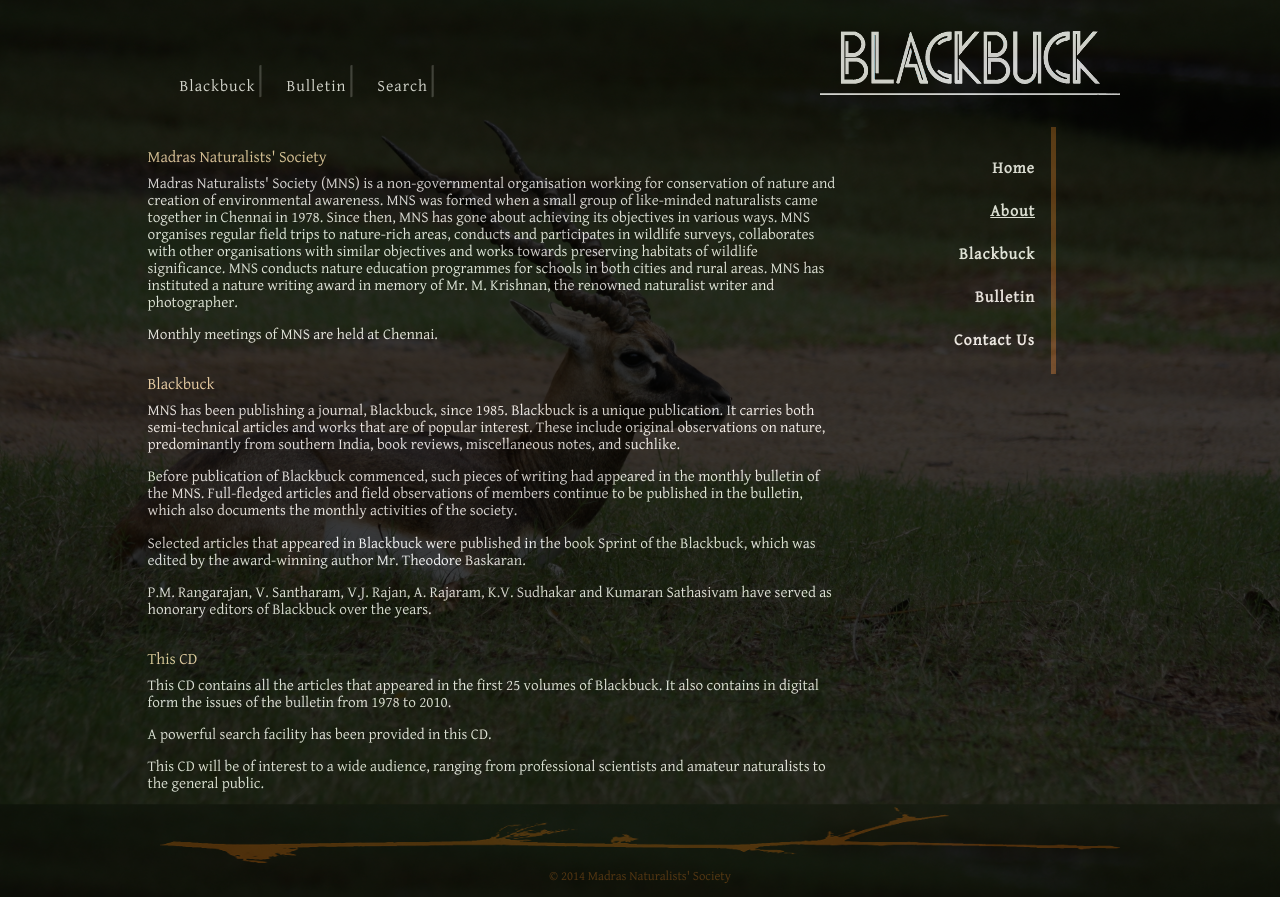
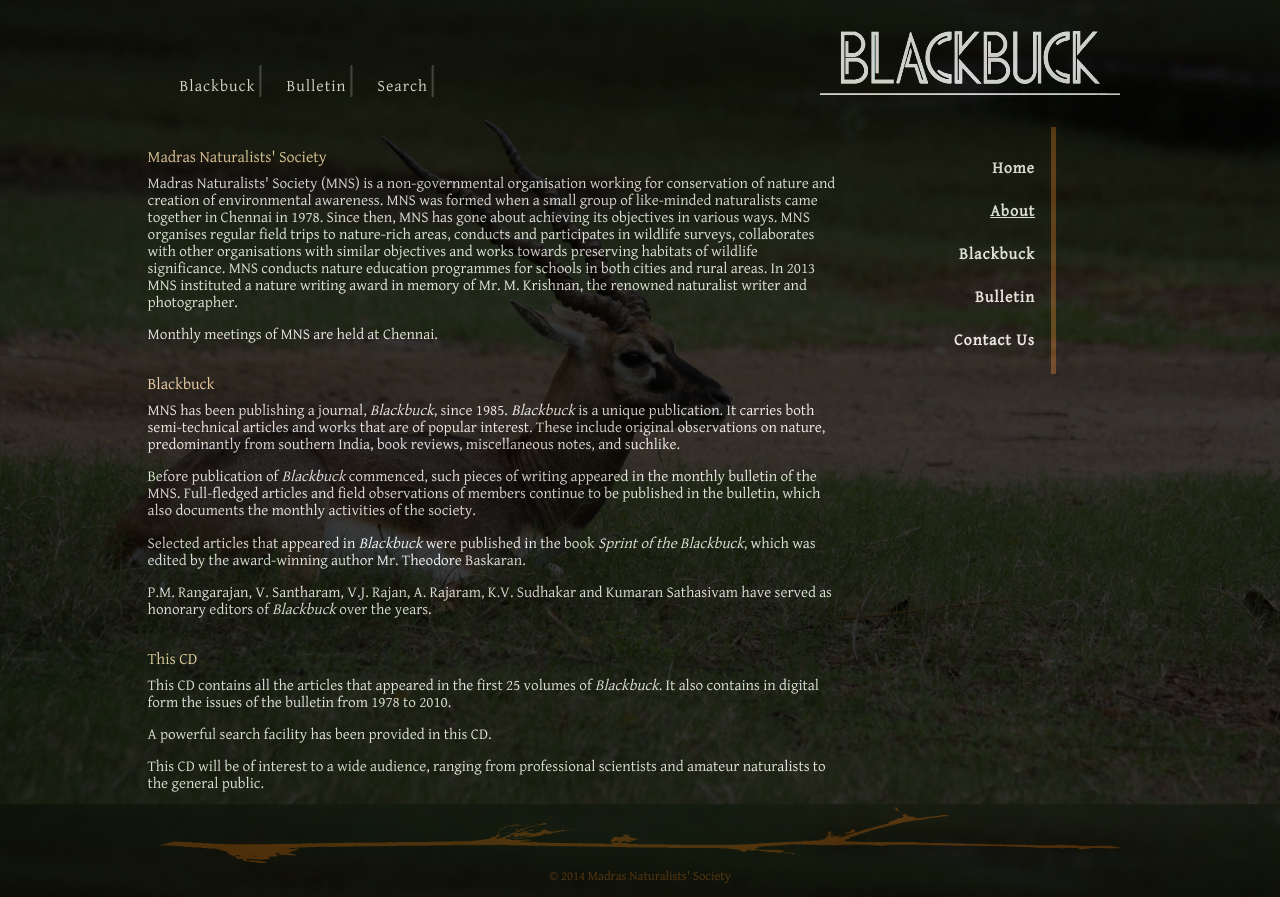
Before and after one commit to SrirangaDigital/mns, a PHP site: page /php/about.php in a window 1280 px wide. Shown: the part 49-946 px from the top of the page. Run offline with PHP 8.4, Linux system fonts and the light colour scheme.

Commit message:
Commit No. 4 - about page changed

```diff
--- a/php/about.php
+++ b/php/about.php
@@ -38,15 +38,15 @@
 				</ul>
 			</div>
             <p class="about_head">Madras Naturalists&apos; Society</p>
-            <p class="about_p">Madras Naturalists&apos; Society (MNS) is a non-governmental organisation working for conservation of nature and creation of environmental awareness. MNS was formed when a small group of like-minded naturalists came together in Chennai in 1978. Since then, MNS has gone about achieving its objectives in various ways. MNS organises regular field trips to nature-rich areas, conducts and participates in wildlife surveys, collaborates with other organisations with similar objectives and works towards preserving habitats of wildlife significance. MNS conducts nature education programmes for schools in both cities and rural areas. MNS has instituted a nature writing award in memory of Mr. M. Krishnan, the renowned naturalist writer and photographer.</p>
+            <p class="about_p">Madras Naturalists&apos; Society (MNS) is a non-governmental organisation working for conservation of nature and creation of environmental awareness. MNS was formed when a small group of like-minded naturalists came together in Chennai in 1978. Since then, MNS has gone about achieving its objectives in various ways. MNS organises regular field trips to nature-rich areas, conducts and participates in wildlife surveys, collaborates with other organisations with similar objectives and works towards preserving habitats of wildlife significance. MNS conducts nature education programmes for schools in both cities and rural areas. In 2013 MNS instituted a nature writing award in memory of Mr. M. Krishnan, the renowned naturalist writer and photographer.</p>
             <p class="about_p">Monthly meetings of MNS are held at Chennai.</p>
             <p class="about_head">Blackbuck </p>
-            <p class="about_p">MNS has been publishing a journal, Blackbuck, since 1985. Blackbuck is a unique publication. It carries both semi-technical articles and works that are of popular interest. These include original observations on nature, predominantly from southern India, book reviews, miscellaneous notes, and suchlike.</p>
-            <p class="about_p">Before publication of Blackbuck commenced, such pieces of writing had appeared in the monthly bulletin of the MNS. Full-fledged articles and field observations of members continue to be published in the bulletin, which also documents the monthly activities of the society.</p>
-            <p class="about_p">Selected articles that appeared in Blackbuck were published in the book Sprint of the Blackbuck, which was edited by the award-winning author Mr. Theodore Baskaran.</p>
-            <p class="about_p">P.M. Rangarajan, V. Santharam, V.J. Rajan, A. Rajaram, K.V. Sudhakar and Kumaran Sathasivam have served as honorary editors of Blackbuck over the years.</p>
+            <p class="about_p">MNS has been publishing a journal, <i>Blackbuck</i>, since 1985. <i>Blackbuck</i> is a unique publication. It carries both semi-technical articles and works that are of popular interest. These include original observations on nature, predominantly from southern India, book reviews, miscellaneous notes, and suchlike.</p>
+            <p class="about_p">Before publication of <i>Blackbuck</i> commenced, such pieces of writing appeared in the monthly bulletin of the MNS. Full-fledged articles and field observations of members continue to be published in the bulletin, which also documents the monthly activities of the society.</p>
+            <p class="about_p">Selected articles that appeared in <i>Blackbuck</i> were published in the book <i>Sprint of the Blackbuck</i>, which was edited by the award-winning author Mr. Theodore Baskaran.</p>
+            <p class="about_p">P.M. Rangarajan, V. Santharam, V.J. Rajan, A. Rajaram, K.V. Sudhakar and Kumaran Sathasivam have served as honorary editors of <i>Blackbuck</i> over the years.</p>
             <p class="about_head">This CD</p>
-            <p class="about_p">This CD contains all the articles that appeared in the first 25 volumes of Blackbuck. It also contains in digital form the issues of the bulletin from 1978 to 2010.</p>
+            <p class="about_p">This CD contains all the articles that appeared in the first 25 volumes of <i>Blackbuck</i>. It also contains in digital form the issues of the bulletin from 1978 to 2010.</p>
             <p class="about_p">A powerful search facility has been provided in this CD.</p>
             <p class="about_p">This CD will be of interest to a wide audience, ranging from professional scientists and amateur naturalists to the general public.</p>
 		</div>
```
